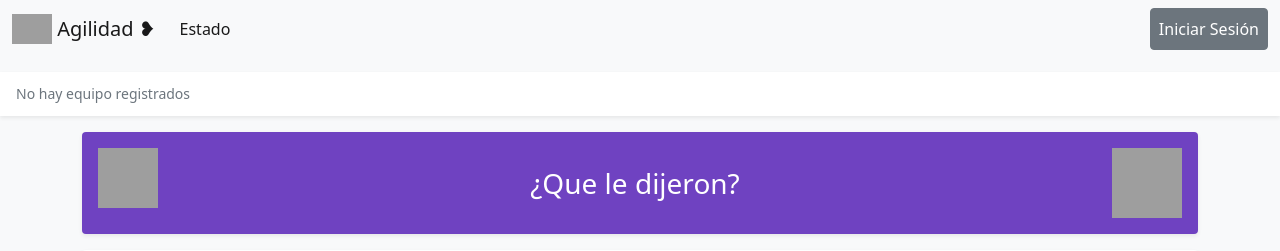
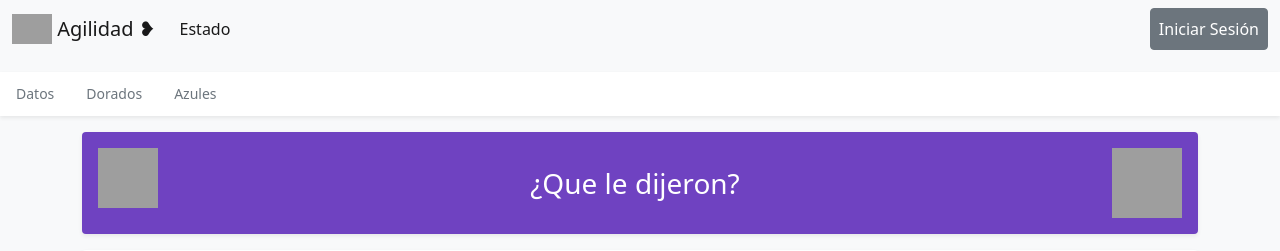
Before and after one commit to enzostefani507/agilidad, a Django app: page /estado/ver_cambio/1/ in a window 1280 px wide. Shown: the top 251 px of the page. Run offline with Django 3.2, Linux system fonts and the light colour scheme; data that the repository does not hold is empty; grey boxes are pictures that could not be loaded.

Commit message:
estado | navegacion en pagina transacciones de usuario

```diff
--- /dev/null
+++ b/templates/base/navTrans.html
@@ -0,0 +1,27 @@
+<nav class="navbar navbar-expand-lg fixed-top navbar-light bg-light" aria-label="Main navigation">
+    <div class="container-fluid no-seleccionable">
+      <a class="navbar-brand" href="{% url 'home' %}">
+        <img src="https://utn.edu.ar/images/logo-utn.png"  height="30" class="d-inline-block align-top" alt="">
+        Agilidad ❥
+      </a>
+      <button class="navbar-toggler p-0 border-0" type="button" id="navbarSideCollapse" aria-label="Toggle navigation">
+        <span class="navbar-toggler-icon"></span>
+      </button>
+
+      <div class="navbar-collapse offcanvas-collapse bg-light"" id="navbarsExampleDefault">
+        <ul class="navbar-nav me-auto mb-2 mb-lg-0">
+          <li class="nav-item">
+            <a class="nav-link active" href="{% url 'estado' %}">Estado</a>
+          </li>
+        </ul>
+        {% include "base/estadoCuenta.html" %}
+      </div>
+    </div>
+</nav>
+<div class="nav-scroller bg-body shadow-sm">
+    <nav class="nav nav-underline" aria-label="Secondary navigation">
+      <a class="nav-link" href="#misdatos">Datos</a>
+      <a class="nav-link" href="#dorados">Dorados</a>
+      <a class="nav-link" href="#misdatos">Azules</a>
+    </nav>
+  </div>
--- a/templates/estado/cambios.html
+++ b/templates/estado/cambios.html
@@ -2,7 +2,7 @@
 {% include "base/index.html" %}
 {% block estilo %}
 {% endblock %}
-{% include "base/navEstado.html" %}
+{% include "base/navTrans.html" %}
 {% block content %}
 	<main class="container">
 		{% include "base/cartel.html" %}
@@ -41,7 +41,7 @@
 			{% endif %}
 		</div>
 
-			<div class="my-3 p-3 bg-body rounded shadow-sm">
+			<div class="my-3 p-3 bg-body rounded shadow-sm" id="dorados">
 				<h6 class="border-bottom pb-2 mb-0">De otros equios <img src="https://i.imgur.com/lMcSYHr.png" class="icono-barco"></h6>
 				<div class="d-flex text-muted p-3 abs-centro">
 					<div class="pb-3 mb-0 small lh-sm bottom w-100">
@@ -66,8 +66,8 @@
 					</div>
 				</div>
 			</div>
-			<div class="my-3 p-3 bg-body rounded shadow-sm">
-				<h6 class="border-bottom pb-2 mb-0" id="{{ i.name }}">De su propio equipo<img src="https://i.imgur.com/JL6bliV.png" class="icono-barco"></h6>
+			<div class="my-3 p-3 bg-body rounded shadow-sm" id="azules">
+				<h6 class="border-bottom pb-2 mb-0">De su propio equipo<img src="https://i.imgur.com/JL6bliV.png" class="icono-barco"></h6>
 				<div class="d-flex text-muted p-3 abs-centro">
 					<div class="pb-3 mb-0 small lh-sm  w-100">
 						{%if transacciones_azul %}
```
